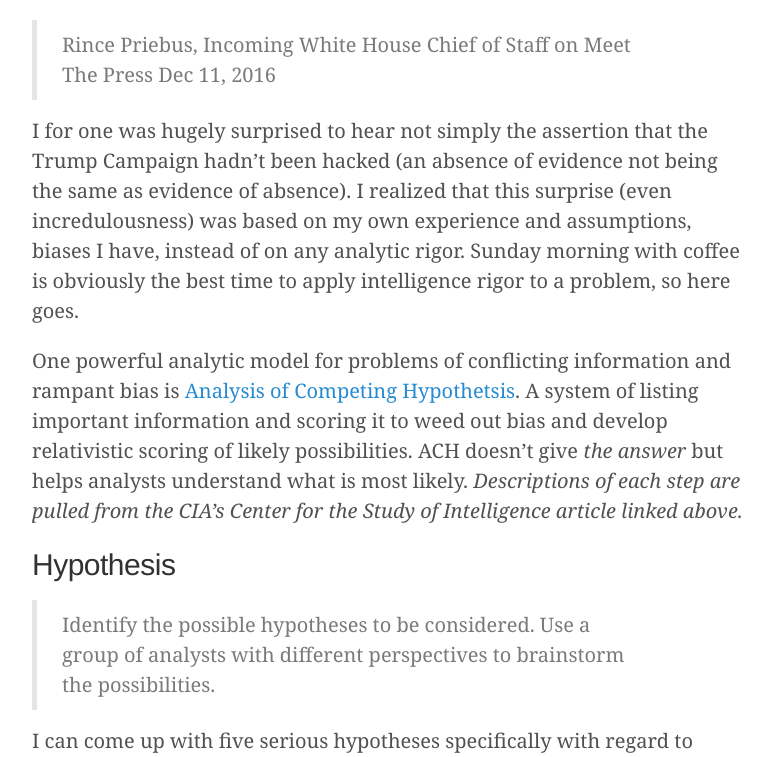
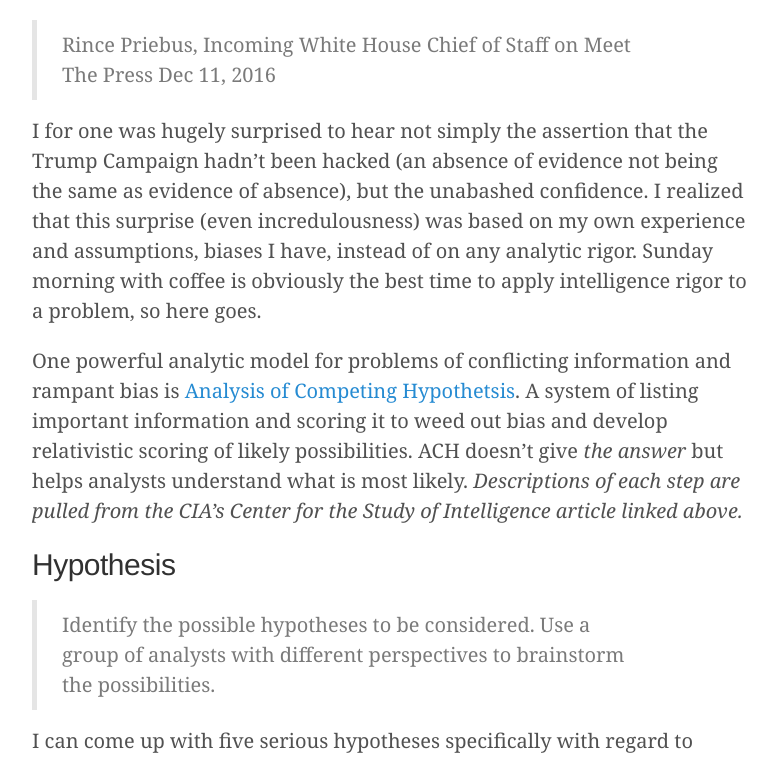
Before and after one commit to sroberts/sroberts.github.io, a Jekyll site: the page built from _posts/2016-12-12-rnc-hack.md, in a window 1280 px wide and 900 px high, scrolled down 1544 px, cut to the strip 143-900 px from the top of the window. Shown: the whole strip, without its empty margins (248-1025 px from the left). Built offline with Jekyll 4.4.1, drawn with Linux system fonts in a browser that asks for light colours; nearby versions of some CDN libraries; comment, search, counter and statistics services are not loaded.

Commit message:
missing clause

```diff
--- a/_posts/2016-12-12-rnc-hack.md
+++ b/_posts/2016-12-12-rnc-hack.md
@@ -15,7 +15,7 @@
 
 > Rince Priebus, Incoming White House Chief of Staff on Meet The Press Dec 11, 2016
 
-I for one was hugely surprised to hear not simply the assertion that the Trump Campaign hadn't been hacked (an absence of evidence not being the same as evidence of absence). I realized that this surprise (even incredulousness) was based on my own experience and assumptions, biases I have, instead of on any analytic rigor. Sunday morning with coffee is obviously the best time to apply intelligence rigor to a problem, so here goes.
+I for one was hugely surprised to hear not simply the assertion that the Trump Campaign hadn't been hacked (an absence of evidence not being the same as evidence of absence), but the unabashed confidence. I realized that this surprise (even incredulousness) was based on my own experience and assumptions, biases I have, instead of on any analytic rigor. Sunday morning with coffee is obviously the best time to apply intelligence rigor to a problem, so here goes.
 
 One powerful analytic model for problems of conflicting information and rampant bias is [Analysis of Competing Hypothetsis](https://www.cia.gov/library/center-for-the-study-of-intelligence/csi-publications/books-and-monographs/psychology-of-intelligence-analysis/art11.html). A system of listing important information and scoring it to weed out bias and develop relativistic scoring of likely possibilities. ACH doesn't give _the answer_ but helps analysts understand what is most likely. _Descriptions of each step are pulled from the CIA's Center for the Study of Intelligence article linked above._
 
```
